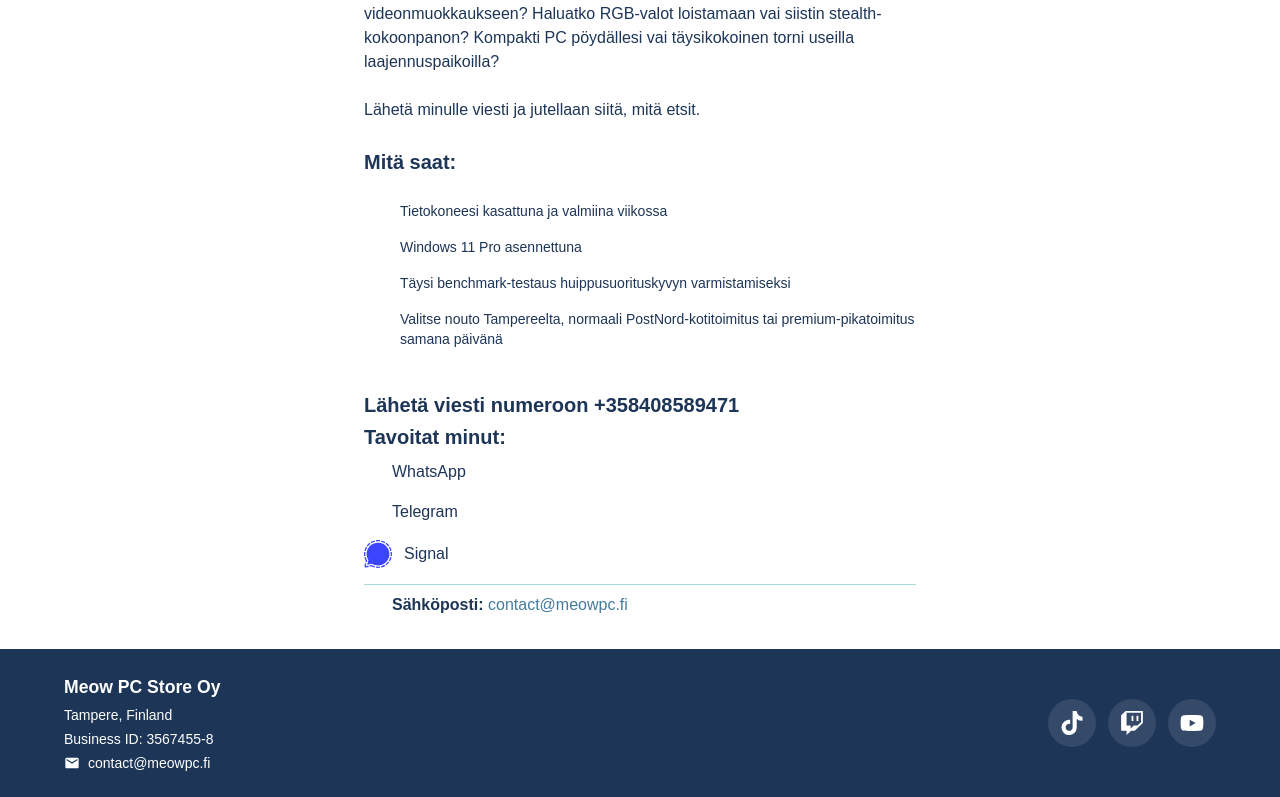
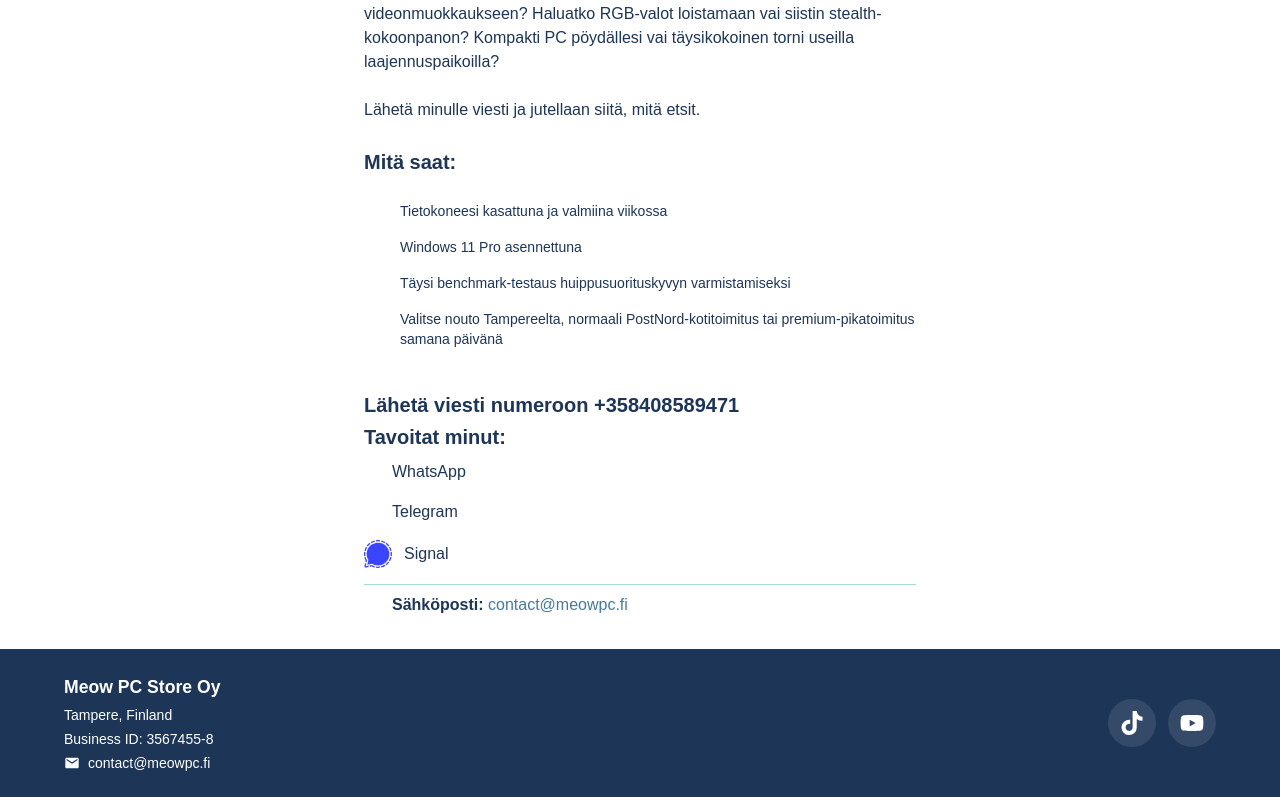
Before and after one commit to DinhL3/meow-pc-store-frontend, a React (Vite) app: page /custom-build in a window 1280 px wide. Shown: the part 274-1071 px from the top of the page. Built offline with nearby package versions, Linux system fonts and the light colour scheme; some icons are missing.

Commit message:
feat: remove Twitch icon from Footer and HeroSection, add info alert to ProductsPage, and update product availability messages in English and Finnish translations

```diff
--- a/src/components/Footer/Footer.tsx
+++ b/src/components/Footer/Footer.tsx
@@ -1,5 +1,5 @@
 import { Box, Container, IconButton, Typography, Stack } from '@mui/material';
-import { FaTiktok, FaYoutube, FaTwitch } from 'react-icons/fa';
+import { FaTiktok, FaYoutube } from 'react-icons/fa';
 import { MdEmail } from 'react-icons/md';
 
 export default function Footer() {
@@ -91,28 +91,6 @@
             >
               <FaTiktok />
             </IconButton>
-
-            <IconButton
-              component="a"
-              href="https://www.twitch.tv/meowpcfi"
-              target="_blank"
-              rel="noopener noreferrer"
-              aria-label="Twitch"
-              sx={{
-                backgroundColor: 'rgba(255, 255, 255, 0.1)',
-                color: 'white',
-                width: 48,
-                height: 48,
-                transition: 'all 0.3s ease',
-                '&:hover': {
-                  backgroundColor: '#9147ff',
-                  transform: 'scale(1.1)',
-                },
-              }}
-            >
-              <FaTwitch />
-            </IconButton>
-
             <IconButton
               component="a"
               href="https://www.youtube.com/@meowpcfi"
--- a/src/components/HeroSection/HeroSection.tsx
+++ b/src/components/HeroSection/HeroSection.tsx
@@ -2,7 +2,7 @@
 import { useTranslation } from 'react-i18next';
 import { Button, Container, Stack, Typography, Box, IconButton } from '@mui/material';
 import { Link } from 'react-router-dom';
-import { FaTiktok, FaYoutube, FaTwitch } from 'react-icons/fa';
+import { FaTiktok, FaYoutube } from 'react-icons/fa';
 
 const HeroSection: React.FC = () => {
   const { t } = useTranslation();
@@ -221,28 +221,6 @@
               >
                 <FaTiktok />
               </IconButton>
-
-              <IconButton
-                component="a"
-                href="https://www.twitch.tv/meowpcfi"
-                target="_blank"
-                rel="noopener noreferrer"
-                aria-label="Twitch"
-                sx={{
-                  backgroundColor: 'rgba(255, 255, 255, 0.1)',
-                  color: 'white',
-                  width: 48,
-                  height: 48,
-                  transition: 'all 0.3s ease',
-                  '&:hover': {
-                    backgroundColor: '#9147ff',
-                    transform: 'scale(1.1)',
-                  },
-                }}
-              >
-                <FaTwitch />
-              </IconButton>
-
               <IconButton
                 component="a"
                 href="https://www.youtube.com/@meowpcfi"
--- a/src/components/Products/ProductsPage.tsx
+++ b/src/components/Products/ProductsPage.tsx
@@ -1,4 +1,4 @@
-import { Container, Typography, Box } from '@mui/material';
+import { Container, Typography, Box, Alert } from '@mui/material';
 import { useTranslation } from 'react-i18next';
 import { mockPCProducts } from '../../data/product.mock';
 import ProductCard from './ProductCard';
@@ -15,6 +15,12 @@
         <Typography variant="h4" fontWeight="600" component="h1" textAlign="center" color="navy.main">
           {t('products.title')}
         </Typography>
+      </Box>
+
+      <Box mb={2} width="100%" sx={{ display: 'flex', justifyContent: 'center' }}>
+        <Alert severity="info" sx={{ maxWidth: '800px', background: 'powderBlue.main' }}>
+          {t('products.info')}
+        </Alert>
       </Box>
 
       <Box
--- a/src/locales/en.ts
+++ b/src/locales/en.ts
@@ -88,6 +88,8 @@
   products: {
     title: 'Pre-built Gaming PCs',
     outOfStock: 'Out of stock',
+    info: `Due to current component pricing, availability of prebuilt PCs is uncertain. If you're interested in a system
+          with similar specifications, please contact me to discuss custom options.`,
   },
   productDetails: {
     notFound: 'Product not found',
--- a/src/locales/fi.ts
+++ b/src/locales/fi.ts
@@ -88,6 +88,8 @@
   products: {
     title: 'Valmiiksi kasatut pelitietokoneet',
     outOfStock: 'Loppunut varastosta',
+    info: `Nykyisten komponenttihintojen vuoksi valmiiden kokoonpanojen saatavuus vaihtelee.
+    Jos olet kiinnostunut vastaavan tehoisesta koneesta, ota rohkeasti yhteyttä niin katsotaan sinulle sopiva räätälöity vaihtoehto.`,
   },
   productDetails: {
     notFound: 'Tuotetta ei löytynyt',
```
